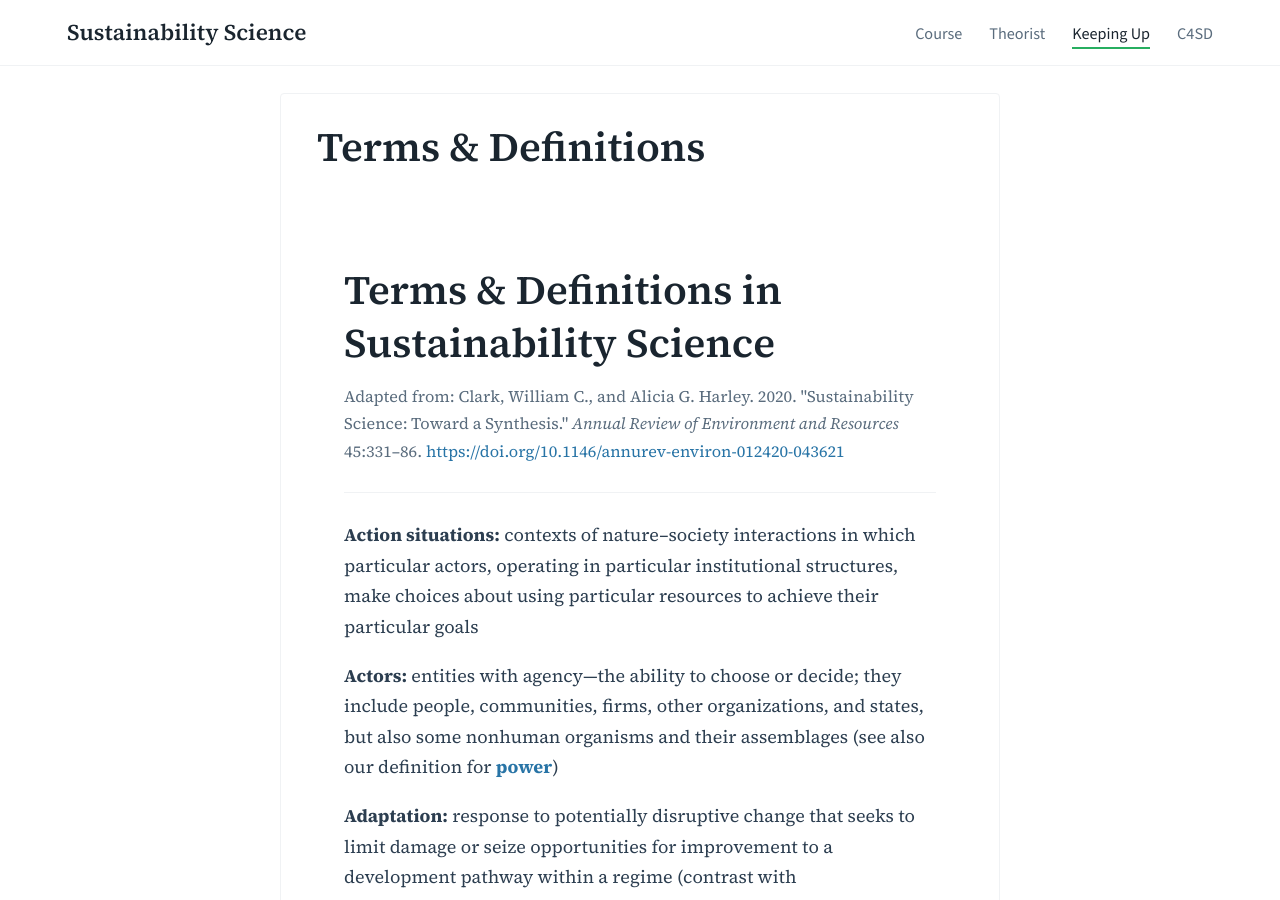
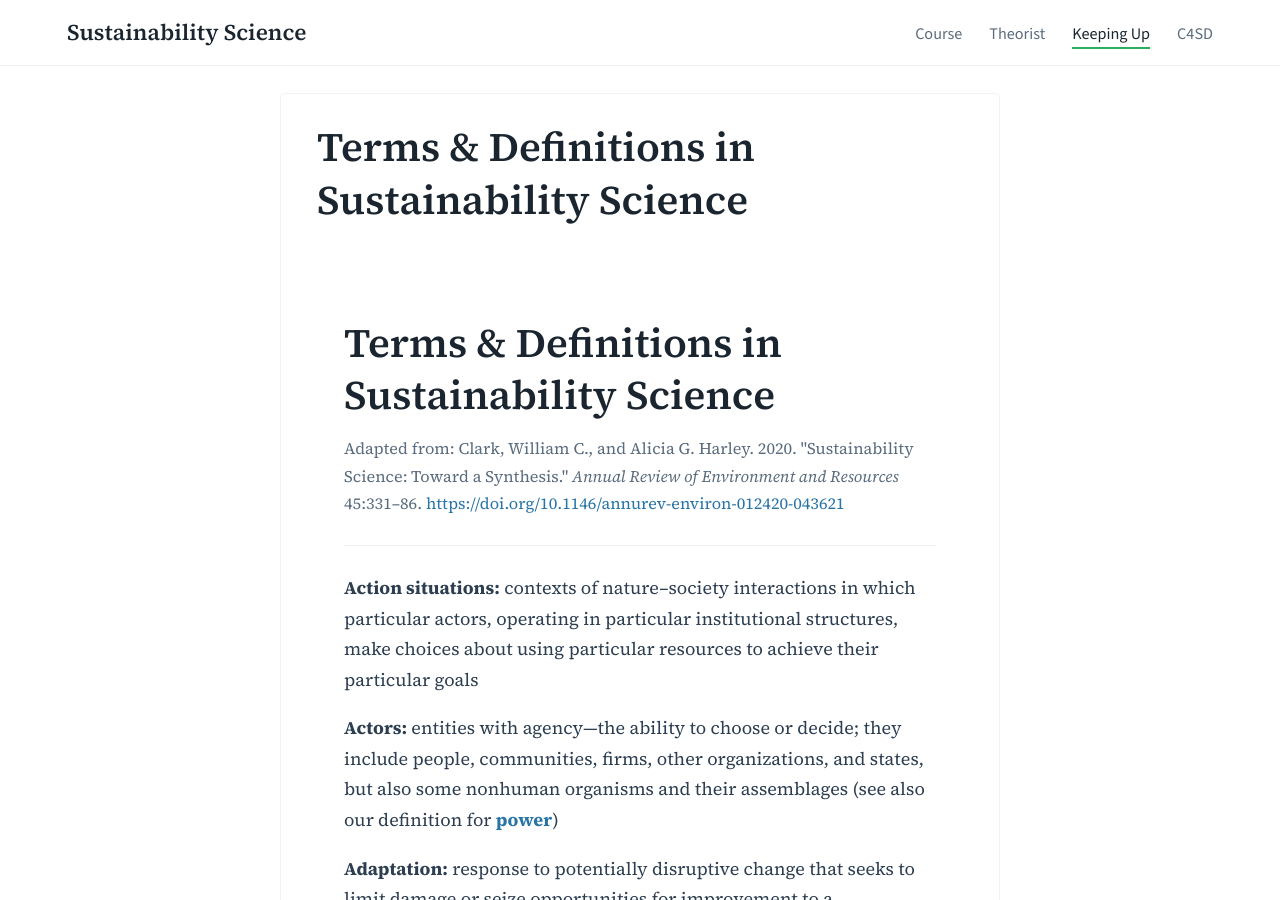
Before and after one commit to agharley/sustsci, a Jekyll site: the page built from keeping-up/terms.md, in a window 1280 px wide and 900 px high. Built offline with Jekyll 4.4.1, drawn with Linux system fonts in a browser that asks for light colours; some of the changed lines change nothing that is shown.

Commit message:
Update terms.md

```diff
--- a/keeping-up/terms.md
+++ b/keeping-up/terms.md
@@ -1,7 +1,8 @@
 ---
 layout: page
-title: Terms & Definitions
-description: A glossary of key terms and definitions used in sustainability science.
+title: "Terms & Definitions in Sustainability Science"
+description: "A glossary of key terms and definitions used in sustainability science, including capital assets, complex adaptive systems, equity, governance, power, resilience, and more. Adapted from Clark and Harley (2020)."
+keywords: sustainability science glossary, sustainability science definitions, capital assets, complex adaptive systems, equity sustainability, governance sustainable development, power sustainability science, resilience, adaptation, transformation, inclusive wealth, co-production, Anthropocene System, Clark Harley 2020
 permalink: /keeping-up/terms/
 ---
 
```
